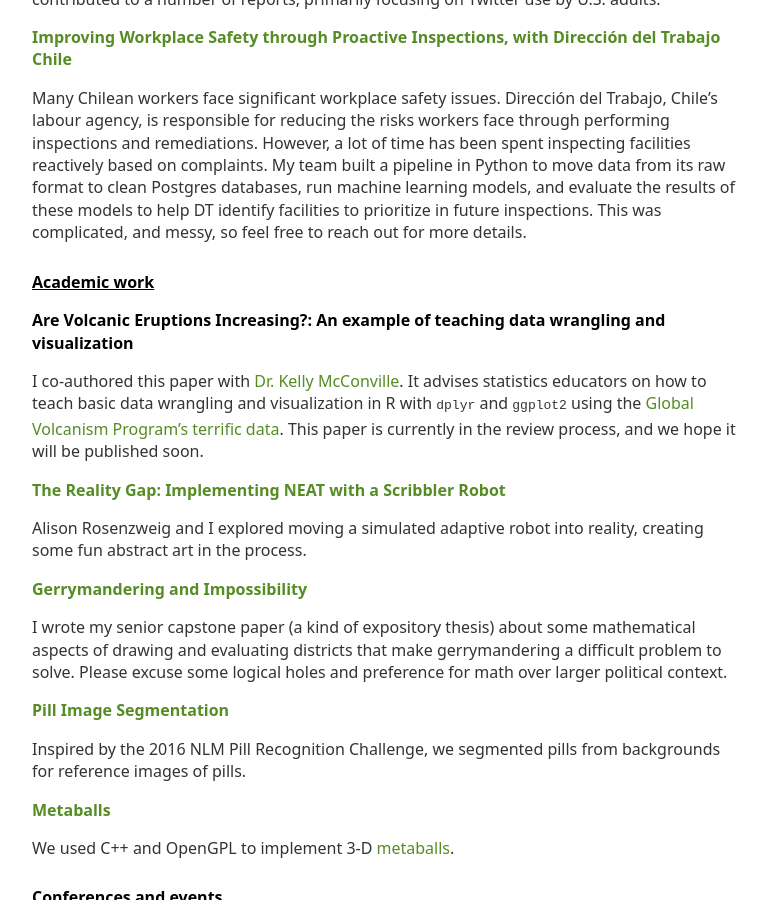
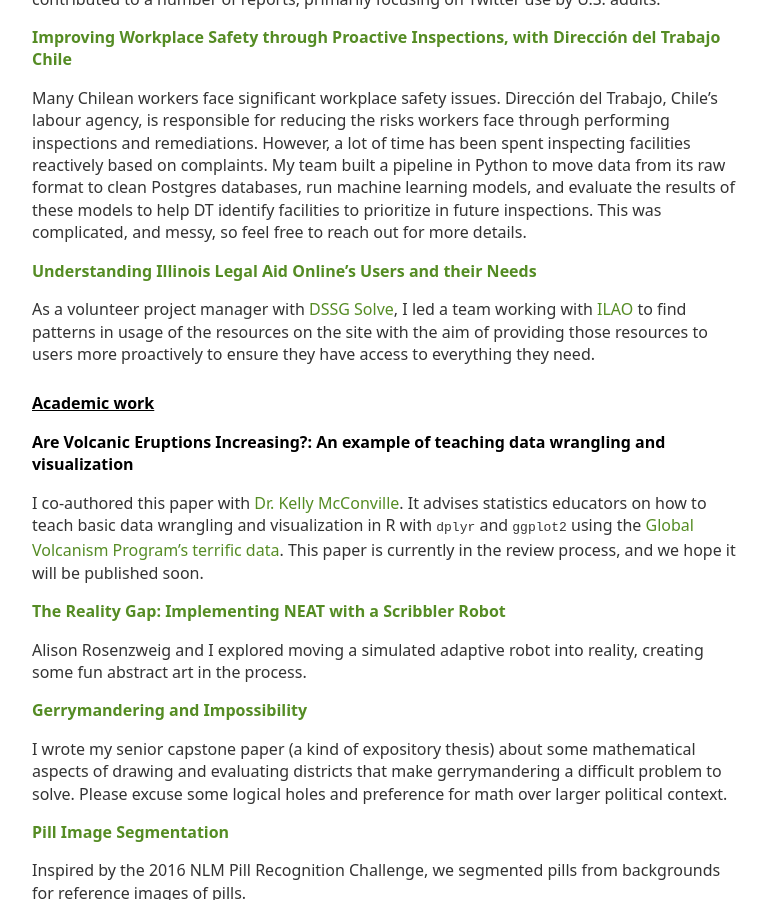
Before and after one commit to emmaremy/emmaremy.github.io, a Jekyll site: the page built from projects/index.md, in a window 1280 px wide and 900 px high, scrolled down 324 px. Shown: the whole window, without its empty margins (256-1023 px from the left). Built offline with Jekyll 4.4.1, drawn with Linux system fonts in a browser that asks for light colours.

Commit message:
add ILAO / Solve project

```diff
--- a/projects/index.md
+++ b/projects/index.md
@@ -12,6 +12,10 @@
 ### [Improving Workplace Safety through Proactive Inspections, with Direcci&#243;n del Trabajo Chile](https://dssg.uchicago.edu/project/improving-workplace-safety-through-proactive-inspections/)
 
 Many Chilean workers face significant workplace safety issues. Direcci&#243;n del Trabajo, Chile’s labour agency, is responsible for reducing the risks workers face through performing inspections and remediations. However, a lot of time has been spent inspecting facilities reactively based on complaints. My team built a pipeline in Python to move data from its raw format to clean Postgres databases, run machine learning models, and evaluate the results of these models to help DT identify facilities to prioritize in future inspections. This was complicated, and messy, so feel free to reach out for more details.
+
+### [Understanding Illinois Legal Aid Online's Users and their Needs](https://github.com/emmaremy/solve-ilao-public)
+
+As a volunteer project manager with [DSSG Solve](https://www.solveforgood.org/), I led a team working with [ILAO](https://www.illinoislegalaid.org/) to find patterns in usage of the resources on the site with the aim of providing those resources to users more proactively to ensure they have access to everything they need.
 
 ## Academic work
 
```
